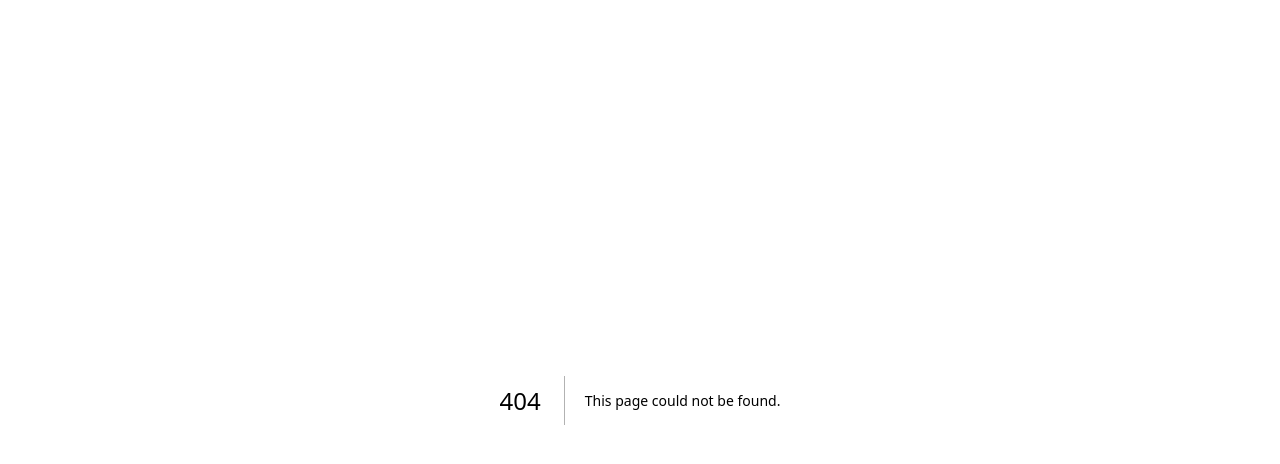
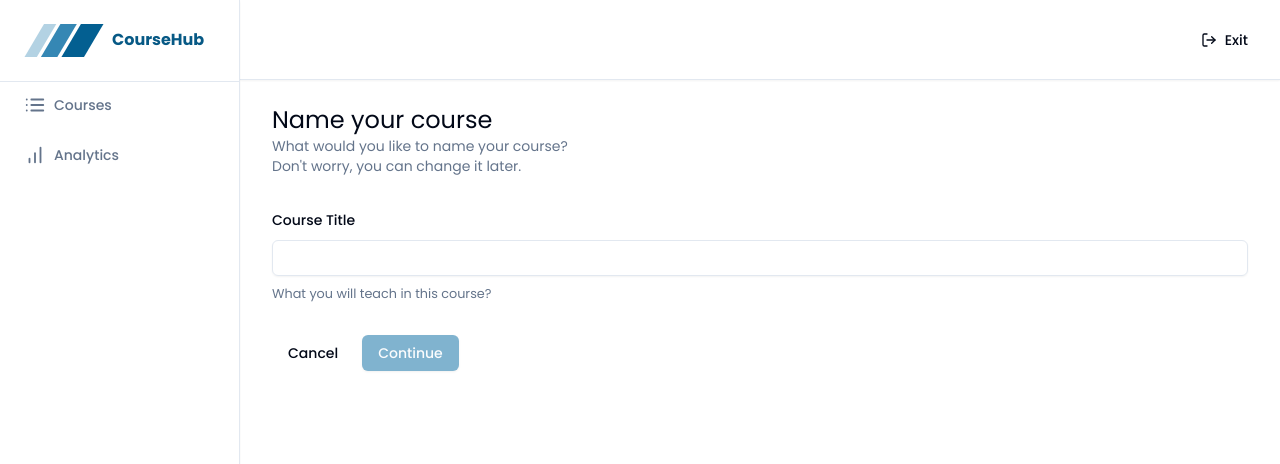
Before and after one commit to AmineElkhalidy/LMS, a Next.js app: page /teacher/create in a window 1280 px wide. Before the commit this address had no page. Shown: the top 464 px of the page. Built offline with nearby package versions, Linux system fonts and the light colour scheme.

Commit message:
7- Course UI added!

```diff
--- a/app/(dashboard)/(routes)/teacher/courses/page.tsx
+++ b/app/(dashboard)/(routes)/teacher/courses/page.tsx
@@ -1,7 +1,17 @@
+import { Button } from "@/components/ui/button";
+import Link from "next/link";
 import React from "react";
 
 const CoursesPage = () => {
-  return <div>CoursesPage</div>;
+  return (
+    <div className="p-6">
+      <Link href="/teacher/create">
+        <Button className="bg-sky-700 duration-300 hover:bg-sky-900">
+          New Course
+        </Button>
+      </Link>
+    </div>
+  );
 };
 
 export default CoursesPage;
--- /dev/null
+++ b/app/(dashboard)/(routes)/teacher/create/page.tsx
@@ -0,0 +1,101 @@
+"use client";
+import React from "react";
+import { useRouter } from "next/navigation";
+import { zodResolver } from "@hookform/resolvers/zod";
+import { useForm } from "react-hook-form";
+import { z } from "zod";
+import axios from "axios";
+import { Button } from "@/components/ui/button";
+import {
+  Form,
+  FormControl,
+  FormDescription,
+  FormField,
+  FormItem,
+  FormLabel,
+  FormMessage,
+} from "@/components/ui/form";
+import { Input } from "@/components/ui/input";
+import Link from "next/link";
+import toast from "react-hot-toast";
+
+const formSchema = z.object({
+  title: z.string().min(1, {
+    message: "Title is required!",
+  }),
+});
+
+const CreatePage = () => {
+  const router = useRouter();
+  const form = useForm<z.infer<typeof formSchema>>({
+    resolver: zodResolver(formSchema),
+    defaultValues: {
+      title: "",
+    },
+  });
+
+  const { isSubmitting, isValid } = form.formState;
+
+  async function onSubmit(values: z.infer<typeof formSchema>) {
+    try {
+      const response = await axios.post("/api/course", values);
+      router.push(`/teacher/courses/${response?.data?.id}`);
+    } catch {
+      toast.error("Something went wrong!");
+    }
+  }
+
+  return (
+    <div className="max-w-5xl mx-auto h-full p-6 flex md:items-center md:justify-center">
+      <div className="w-full h-full">
+        <h1 className="text-2xl">Name your course</h1>
+        <p className="text-sm text-muted-foreground">
+          What would you like to name your course?
+          <br /> Don&apos;t worry, you can change it later.
+        </p>
+
+        <Form {...form}>
+          <form
+            onSubmit={form.handleSubmit(onSubmit)}
+            className="space-y-8 mt-8"
+          >
+            <FormField
+              control={form.control}
+              name="title"
+              render={({ field }) => (
+                <FormItem>
+                  <FormLabel>Course Title</FormLabel>
+                  <FormControl>
+                    <Input {...field} disabled={isSubmitting} />
+                  </FormControl>
+                  <FormDescription>
+                    What you will teach in this course?
+                  </FormDescription>
+                  <FormMessage />
+                </FormItem>
+              )}
+            />
+
+            <div className="flex items-center gap-x-2">
+              <Link href="/">
+                <Button type="button" variant="ghost">
+                  Cancel
+                </Button>
+              </Link>
+
+              <Button
+                type="submit"
+                className="bg-sky-700 duration-300 hover:bg-sky-900"
+                disabled={!isValid || isSubmitting}
+              >
+                Continue
+              </Button>
+            </div>
+          </form>
+        </Form>
+      </div>
+    </div>
+  );
+};
+
+export default CreatePage;
--- a/app/layout.tsx
+++ b/app/layout.tsx
@@ -2,6 +2,7 @@
 import { Poppins } from "next/font/google";
 import "./globals.css";
 import { ClerkProvider } from "@clerk/nextjs";
+import ToastProvider from "@/components/providers/ToastProvider";
 
 const poppins = Poppins({
   subsets: ["latin"],
@@ -21,7 +22,10 @@
   return (
     <ClerkProvider>
       <html lang="en">
-        <body className={poppins.className}>{children}</body>
+        <body className={poppins.className}>
+          <ToastProvider />
+          {children}
+        </body>
       </html>
     </ClerkProvider>
   );
--- /dev/null
+++ b/components/providers/ToastProvider.tsx
@@ -0,0 +1,8 @@
+"use client";
+import { Toaster } from "react-hot-toast";
+
+const ToastProvider = () => {
+  return <Toaster />;
+};
+
+export default ToastProvider;
--- a/package.json
+++ b/package.json
@@ -15,6 +15,7 @@
     "@radix-ui/react-icons": "^1.3.0",
     "@radix-ui/react-label": "^2.0.2",
     "@radix-ui/react-slot": "^1.0.2",
+    "axios": "^1.6.7",
     "class-variance-authority": "^0.7.0",
     "clsx": "^2.1.0",
     "date-fns": "^3.3.1",
@@ -24,6 +25,7 @@
     "react-day-picker": "^8.10.0",
     "react-dom": "^18",
     "react-hook-form": "^7.50.1",
+    "react-hot-toast": "^2.4.1",
     "tailwind-merge": "^2.2.1",
     "tailwindcss-animate": "^1.0.7",
     "zod": "^3.22.4"
```
Also changed, not shown: 1 other file (tests, documents, lock files or other folders).
